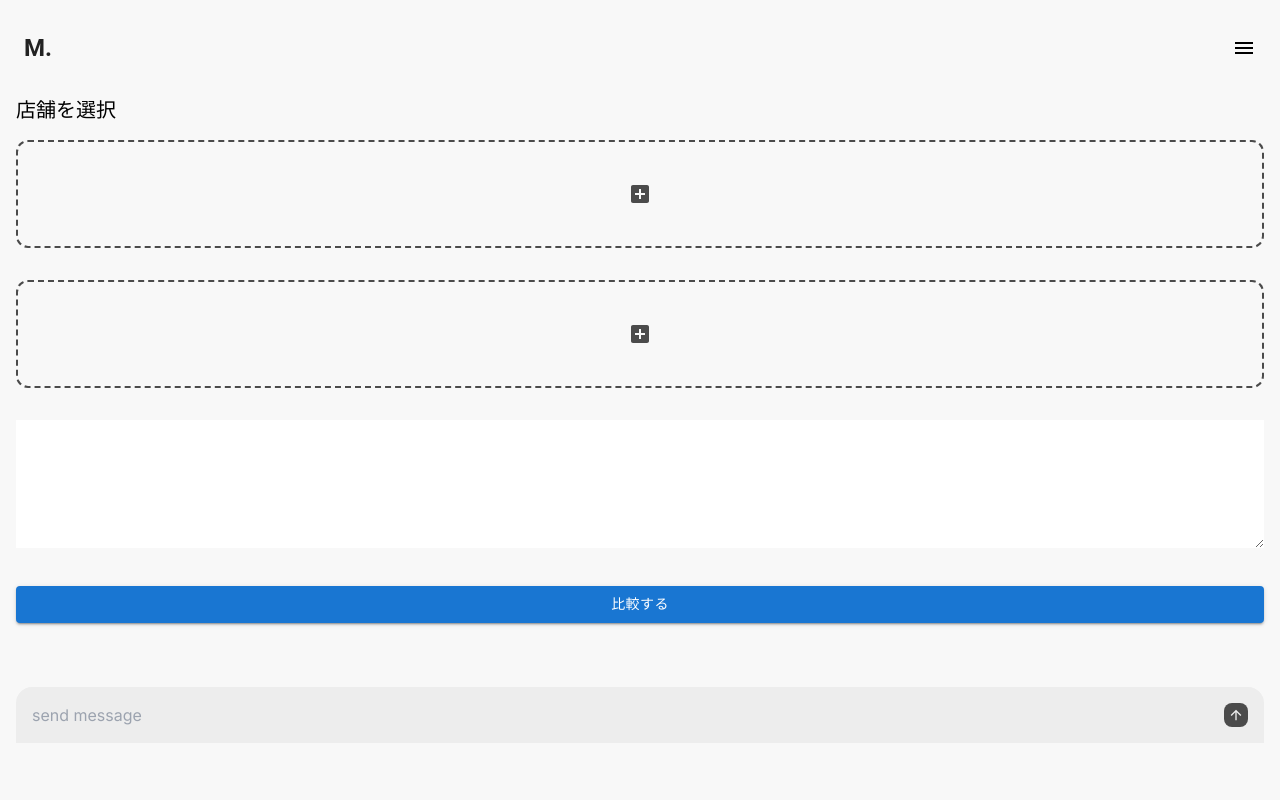
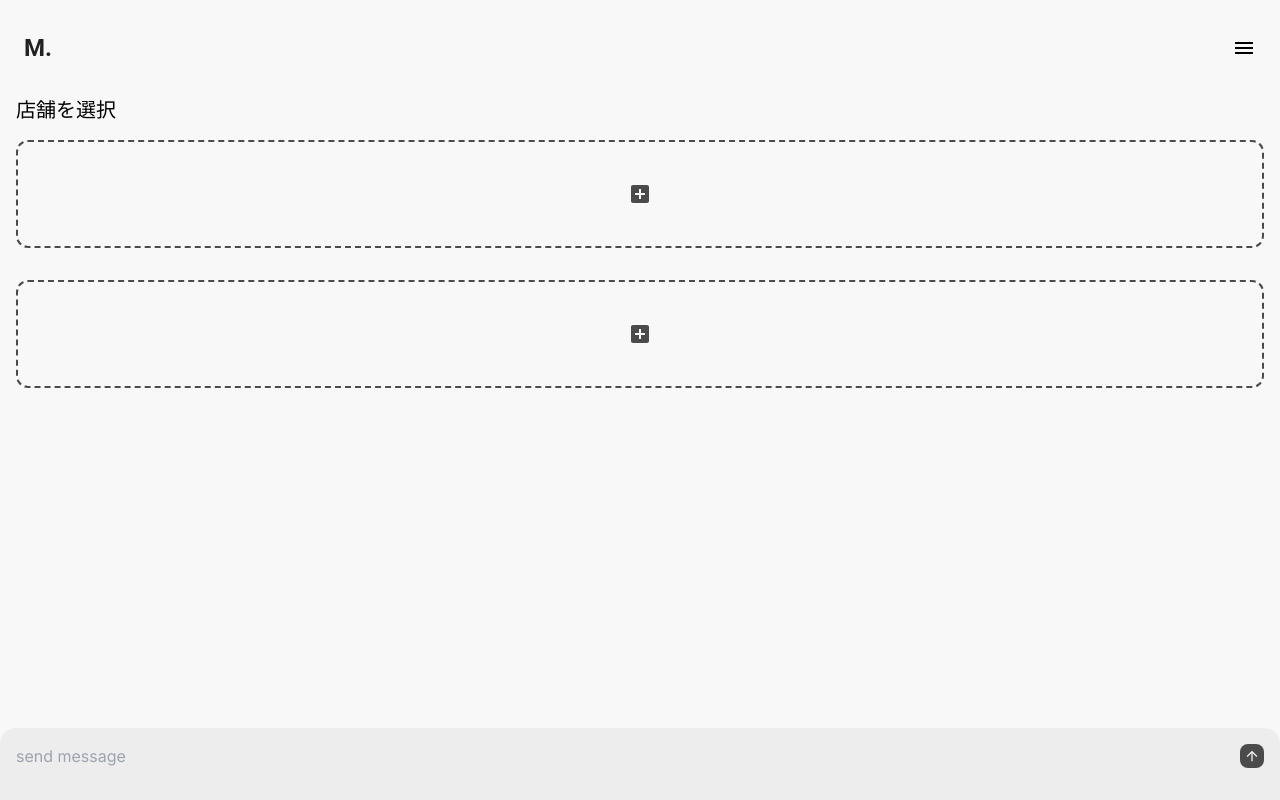
Before and after one commit to rei1011/Kuchikomi-Navi, a Next.js app in the folder frontend/: page /report/input in a window 1280 px wide. Built offline with nearby package versions, Linux system fonts and the light colour scheme.

Commit message:
画面下部にメッセージを送るためのcomponentを作成

```diff
--- a/frontend/src/app/layout.tsx
+++ b/frontend/src/app/layout.tsx
@@ -16,7 +16,7 @@ export default function RootLayout({
 }>) {
   return (
     <html lang="en">
-      <body className={`${inter.className} bg-primary`}>{children}</body>
+      <body className={`${inter.className} bg-primary h-dvh`}>{children}</body>
     </html>
   );
 }
--- a/frontend/src/app/report-context.tsx
+++ b/frontend/src/app/report-context.tsx
@@ -61,13 +61,17 @@ const useReport = () => {
     [selectedIndex]
   );
 
+  const setMethod = useCallback((e: React.ChangeEvent<HTMLTextAreaElement>) => {
+    setCompareMethod(e.target.value);
+  }, []);
+
   return {
     selectedStore,
     selectedIndex,
     setSelectedIndex,
     setStore,
     compareMethod,
-    setCompareMethod,
+    setMethod,
     getReport,
     report,
   };
--- a/frontend/src/app/report/input/ChatSection.tsx
+++ b/frontend/src/app/report/input/ChatSection.tsx
@@ -1,15 +1,12 @@
 "use client";
 
-import { StickyInput } from "@/component/StickyInput";
+import { useReportContext } from "@/app/report-context";
 
 export const ChatSection = () => {
-  console.log("ChatSection");
+  const { report } = useReportContext();
   return (
     <div>
-      <StickyInput
-        onSubmit={() => console.log("submit")}
-        onChange={(e) => console.log(e.target.value)}
-      />
+      <p>{report}</p>
     </div>
   );
 };
--- a/frontend/src/app/report/input/ExecuteButton.tsx
+++ /dev/null
@@ -1,14 +0,0 @@
-"use client";
-import { useReportContext } from "@/app/report-context";
-import { Button } from "@mui/material";
-
-export const ExecuteButton = () => {
-  const { getReport } = useReportContext();
-  return (
-    <div className="flex justify-center">
-      <Button variant="contained" onClick={getReport} className="w-full">
-        比較する
-      </Button>
-    </div>
-  );
-};
--- a/frontend/src/app/report/input/InputHowToCompareSection.tsx
+++ /dev/null
@@ -1,22 +0,0 @@
-"use client";
-import { useReportContext } from "@/app/report-context";
-import { TextareaAutosize } from "@mui/material";
-import { useMemo } from "react";
-
-export const InputHowToCompareSection = () => {
-  const { setCompareMethod } = useReportContext();
-  return useMemo(
-    () => (
-      <div className="w-full">
-        <TextareaAutosize
-          minRows={4}
-          className="w-full p-4"
-          onChange={(e) => {
-            setCompareMethod(e.target.value);
-          }}
-        />
-      </div>
-    ),
-    [setCompareMethod]
-  );
-};
--- a/frontend/src/app/report/input/ReportResult.tsx
+++ /dev/null
@@ -1,12 +0,0 @@
-"use client";
-
-import { useReportContext } from "@/app/report-context";
-
-export const ReportResult = () => {
-  const { report } = useReportContext();
-  return (
-    <div>
-      <p>{report}</p>
-    </div>
-  );
-};
--- /dev/null
+++ b/frontend/src/app/report/input/SendMessageSection.tsx
@@ -0,0 +1,13 @@
+"use client";
+
+import { useReportContext } from "@/app/report-context";
+import { StickyInput } from "@/component/StickyInput";
+
+export const SendMessageSection = () => {
+  const { getReport, setMethod } = useReportContext();
+  return (
+    <div>
+      <StickyInput onSubmit={getReport} onChange={setMethod} />
+    </div>
+  );
+};
--- a/frontend/src/app/report/input/page.tsx
+++ b/frontend/src/app/report/input/page.tsx
@@ -1,21 +1,19 @@
 import { AddStoreSection } from "./AddStoreSection";
 import { AppBar } from "./AppBar";
 import { ChatSection } from "./ChatSection";
-import { ExecuteButton } from "./ExecuteButton";
-import { InputHowToCompareSection } from "./InputHowToCompareSection";
-import { ReportResult } from "./ReportResult";
+import { SendMessageSection } from "./SendMessageSection";
 
 export default function ReportInput() {
   return (
-    <main className="flex min-h-screen flex-col items-center py-4">
-      <div className="flex flex-col gap-4 w-full">
+    <main className="flex min-h-screen flex-col items-center justify-between pt-4 h-full">
+      <div className="flex flex-col gap-4 w-full h-full">
         <AppBar />
-        <div className="flex flex-col gap-8 w-full px-4">
-          <AddStoreSection />
-          <InputHowToCompareSection />
-          <ExecuteButton />
-          <ReportResult />
-          <ChatSection />
+        <div className="flex flex-col gap-8 w-full h-full justify-between">
+          <div className="flex flex-col gap-8 px-4">
+            <AddStoreSection />
+            <ChatSection />
+          </div>
+          <SendMessageSection />
         </div>
       </div>
     </main>
--- a/frontend/src/component/StickyInput.tsx
+++ b/frontend/src/component/StickyInput.tsx
@@ -9,7 +9,7 @@ type Props = {
 export const StickyInput = (props: Props) => {
   const { onChange, onSubmit } = props;
   return (
-    <div className="bg-secondary p-4 rounded-t-2xl flex justify-between items-end gap-4">
+    <div className="bg-secondary px-4 pt-4 pb-8 rounded-t-2xl flex justify-between items-end gap-4 sticky bottom-0">
       <TextareaAutosize
         minRows={1}
         className="w-full bg-secondary outline-none text-black resize-none"
```
Also changed, not shown: 1 other file (tests, documents, lock files or other folders).
